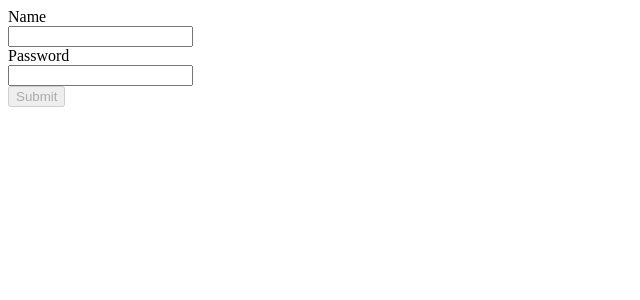
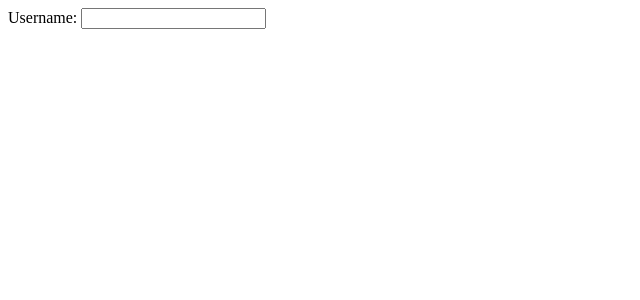
Before and after one commit to hillrw3/angular-reactive-forms, an Angular app: page /auth in a window 1280 px wide. Shown: the top 300 px of the page, without its empty margins (0-640 px from the left). Built offline with nearby package versions, Linux system fonts and the light colour scheme.

Commit message:
Add basic async validator example
- TODO: inject a service into the function to check name validity to
  demonstrate possible injection methods
- TODO: add tests
- Updated dependencies

```diff
--- a/src/app/app.component.html
+++ b/src/app/app.component.html
@@ -1,2 +1,3 @@
-<auth-form></auth-form>
+<async-validator-example></async-validator-example>
+<!--<auth-form></auth-form>-->
 <!--<reactive-form></reactive-form>-->
--- a/src/app/app.module.ts
+++ b/src/app/app.module.ts
@@ -5,12 +5,14 @@ import { AppComponent } from './app.component';
 import {FormsModule, ReactiveFormsModule} from '@angular/forms';
 import { ReactiveFormComponent } from './reactive-form/reactive-form.component';
 import { AuthFormComponent } from './auth-form/auth-form.component';
+import { AsyncValidatorExampleComponent } from './async-validator-example/async-validator-example.component';
 
 @NgModule({
   declarations: [
     AppComponent,
     ReactiveFormComponent,
-    AuthFormComponent
+    AuthFormComponent,
+    AsyncValidatorExampleComponent,
   ],
   imports: [
     BrowserModule,
--- /dev/null
+++ b/src/app/async-validator-example/async-validator-example.component.html
@@ -0,0 +1,6 @@
+<form [formGroup]="form">
+  <label> Username:
+    <input type="text" formControlName="username">
+    <span class="error" *ngIf="username.invalid && username.dirty">Username already taken. Try again!</span>
+  </label>
+</form>
--- /dev/null
+++ b/src/app/async-validator-example/async-validator-example.component.ts
@@ -0,0 +1,40 @@
+import { Component, OnInit } from '@angular/core';
+import {AbstractControl, FormBuilder, FormControl, FormGroup, ValidationErrors} from "@angular/forms"
+import {of} from "rxjs"
+
+function validateUniqueUsername(control: FormControl) {
+  const takenUsernames = ['tim', 'billy', 'charlene', 'gertrude', 'frank']
+  let failed = takenUsernames.includes(control.value)
+  return of(failed ? {username: 'already taken'} : null)
+}
+
+@Component({
+  selector: 'async-validator-example',
+  templateUrl: './async-validator-example.component.html',
+  styleUrls: ['./async-validator-example.component.scss']
+})
+export class AsyncValidatorExampleComponent implements OnInit {
+  form: FormGroup
+
+  constructor(private fb: FormBuilder) { }
+
+  ngOnInit() {
+    this.buildForm()
+
+    this.username.valueChanges.subscribe(value => {
+      console.log(value)
+      console.log(this.username.invalid)
+      console.log(this.username.touched)
+    })
+  }
+
+  get username() {
+    return this.form.get('username')
+  }
+
+  private buildForm() {
+    this.form = this.fb.group({
+      username: ['', null, validateUniqueUsername]
+    })
+  }
+}
--- a/src/app/auth-form/auth-form.component.ts
+++ b/src/app/auth-form/auth-form.component.ts
@@ -13,7 +13,7 @@ export class AuthFormComponent implements OnInit {
 
   ngOnInit() {
     this.form = new FormGroup({
-      name: new FormControl('', [Validators.required, Validators.minLength(4)]),
+      username: new FormControl('', [Validators.required, Validators.minLength(4)]),
       password: new FormControl('', [Validators.required])
     })
   }
```
Also changed, not shown: package.json (+5 -5 lines), src/app/async-validator-example/async-validator-example.component.scss (added), 2 other files (tests, documents, lock files or other folders).
